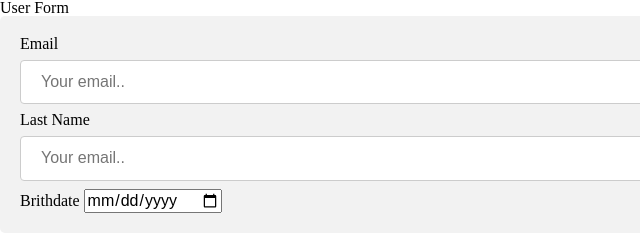
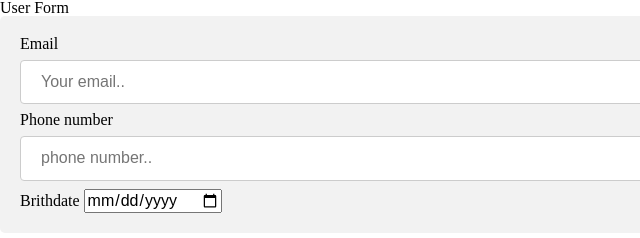
Before and after one commit to itdm-362-courtland/lab_2, a plain HTML site: page index.html in a window 1280 px wide. Shown: the top 238 px of the page, 0-640 px from the left. Drawn offline with Linux system fonts and the light colour scheme.

Commit message:
change id name

```diff
--- a/index.html
+++ b/index.html
@@ -12,13 +12,13 @@
 <div>
   <form>
     <label for="fname">Email</label>
-    <input type="text" id="fname" name="firstname" placeholder="Your email..">
+    <input type="text" id="em" name="Email" placeholder="Your email..">
 
-    <label for="lname">Last Name</label>
-    <input type="text" id="lname" name="lastname" placeholder="Your email..">
+    <label for="lname">Phone number</label>
+    <input type="text" id="on" name="Phonenum" placeholder="phone number..">
 
     <label for="lname">Brithdate</label>
-    <input type="date" id="lname" name="lastname" placeholder="Your brithday..">
+    <input type="date" id="bd" name="Bday" placeholder="Your brithday..">
 
 
 
```
